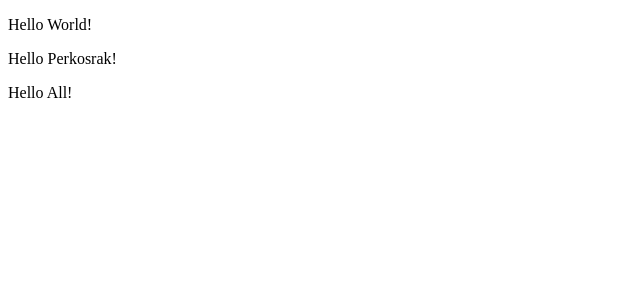
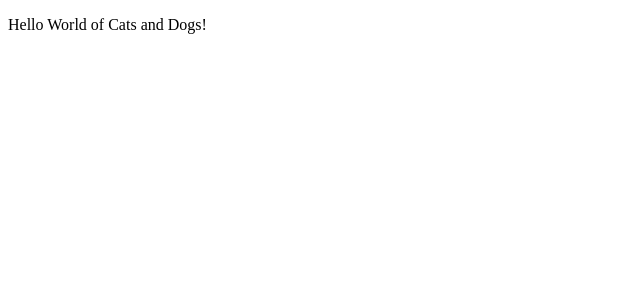
Before and after one commit to Perkosrak/chichi, a React (Create React App) app: page / in a window 1280 px wide. Shown: the top 300 px of the page, without its empty margins (0-640 px from the left). Built offline with nearby package versions, Linux system fonts and the light colour scheme.

Commit message:
create React App

```diff
--- a/src/App.js
+++ b/src/App.js
@@ -4,9 +4,7 @@ import React from 'react';
 function App() {
   return (
     <div className="App">
-      <p>Hello World!</p>
-      <p>Hello Perkosrak!</p>
-      <p>Hello All!</p>
+      <p>Hello World of Cats and Dogs!</p>
     </div>
   );
 }
```
